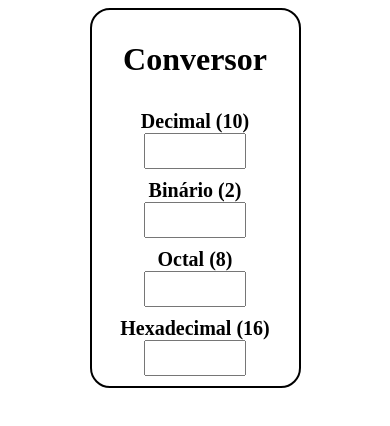
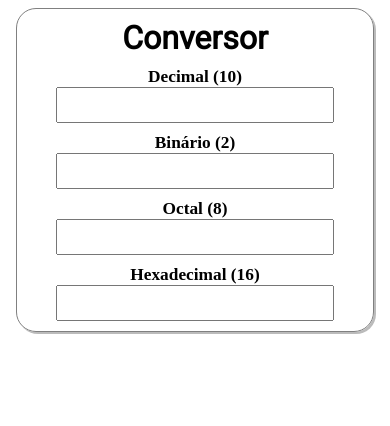
Before and after one commit to Vnicius/conversor-numerico, a plain HTML site: page index.html in a window 390 px wide. Drawn offline with Linux system fonts and the light colour scheme.

Commit message:
Font e novo estilo no box

```diff
--- a/css/main.css
+++ b/css/main.css
@@ -7,17 +7,23 @@
 }
 
 .containerBorder {
-    border: 2px solid black;
+    border: 1px solid gray;
     border-radius: 20px;
+    box-shadow: 2px 2px 0px 0px rgba(120, 120, 120, 0.5);
     padding: 10px;
     width: 50%;
+}
+
+.containerBorder h1{
+    font-family: 'Roboto', sans-serif;
+    margin: 0;
 }
 
 .containerFlex span {
     text-align: center;
     display: block;
     margin-top: 10px;
-    font-size: 15pt;
+    font-size: 13pt;
     font-weight: bold;
 }
 
@@ -27,3 +33,13 @@
     text-align: center;
     font-size: 13pt;
 }
+
+@media (max-width:500px){
+    .containerBorder{
+        width: 90%;
+    }
+
+    .containerFlex input {
+        width: 80%;
+    }
+}
--- a/index.html
+++ b/index.html
@@ -7,6 +7,7 @@
     <meta name="viewport" content="width=device-width, initial-scale=1">
     <link rel="stylesheet" href="css/main.css" />
     <script src="js/main.js"></script>
+    <link href="https://fonts.googleapis.com/css?family=Roboto" rel="stylesheet">
 </head>
 <body>
     <div class="containerFlex">
```
